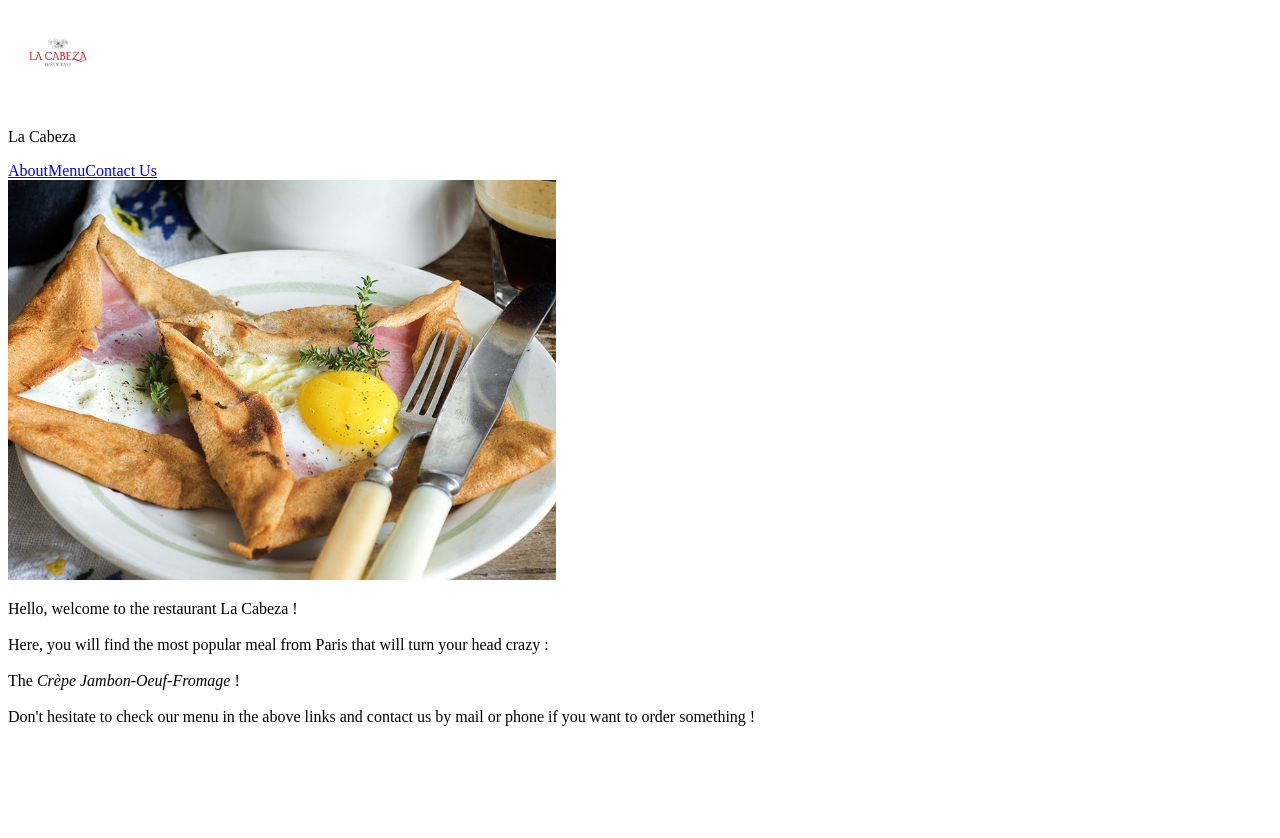
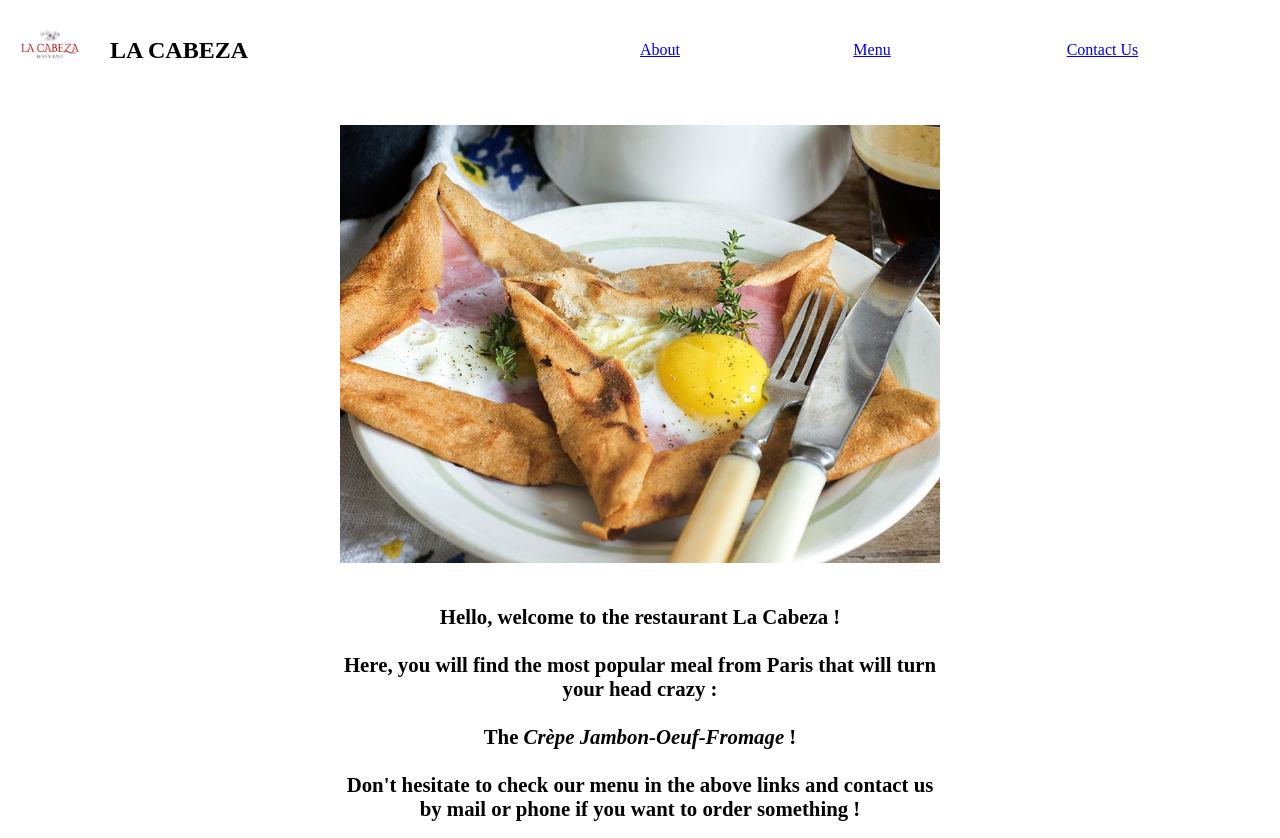
Before and after one commit to phoenixwright-creator/restaurant-page, a website built with webpack: page dist/index.html in a window 1280 px wide. Before the commit the page ends 800 px from the top, so only its background shows below. Built offline with nearby package versions, Linux system fonts and the light colour scheme.

Commit message:
Added some style + a module for displaying the page after loading

```diff
--- a/package.json
+++ b/package.json
@@ -5,12 +5,16 @@
   "private": true,
   "scripts": {
     "test": "echo \"Error: no test specified\" && exit 1",
-    "build": "webpack"
+    "build": "webpack",
+    "watch": "webpack --watch"
   },
   "keywords": [],
   "author": "",
   "license": "ISC",
   "devDependencies": {
+    "css-loader": "^6.7.1",
+    "html-webpack-plugin": "^5.5.0",
+    "style-loader": "^3.3.1",
     "webpack": "^5.70.0",
     "webpack-cli": "^4.9.2"
   }
--- a/src/index.js
+++ b/src/index.js
@@ -1,72 +1,10 @@
+import './style.css';
+import loading from './loading.js';
+
 function component() {
-  const main = document.createElement('div');
-  main.id = 'main';
+  const element = loading();
 
-  const logoDiv = document.createElement('div');
-  logoDiv.id = 'logo-space';
-
-  const logoImg = document.createElement('img');
-  logoImg.alt = 'Logo of the restaurant';
-  logoImg.id = 'restaurant-logo';
-  logoImg.src = '../src/la-cabeza-logo.png';
-  logoImg.style.height = '100px';
-  logoImg.style.width = 'auto';
-  logoDiv.appendChild(logoImg);
-
-  const restaurantName = document.createElement('p');
-  restaurantName.id = 'restaurant-name';
-  restaurantName.innerHTML = 'La Cabeza';
-  logoDiv.appendChild(restaurantName);
-
-  main.appendChild(logoDiv);
-
-  const headerLinks = document.createElement('div');
-  headerLinks.id = 'header-links';
-
-  const aboutLink = document.createElement('a');
-  aboutLink.target = '_blank';
-  aboutLink.href = '#';
-  aboutLink.rel = 'noopener noreferrer';
-  aboutLink.id = 'about';
-  aboutLink.innerHTML = 'About';
-  headerLinks.appendChild(aboutLink);
-
-  const menuLink = document.createElement('a');
-  menuLink.target = '_blank';
-  menuLink.href = '#';
-  menuLink.rel = 'noopener noreferrer';
-  menuLink.id = 'menu';
-  menuLink.innerHTML = 'Menu';
-  headerLinks.appendChild(menuLink);
-
-  const contactLink = document.createElement('a');
-  contactLink.target = '_blank';
-  contactLink.href = '#';
-  contactLink.rel = 'noopener noreferrer';
-  contactLink.id = 'contact';
-  contactLink.innerHTML = 'Contact Us';
-  headerLinks.appendChild(contactLink);
-
-  main.appendChild(headerLinks);
-
-  const mainImg = document.createElement('img');
-  mainImg.id = 'main-img';
-  mainImg.alt = 'Image of the main meal';
-  mainImg.src = '../src/crepe.jpg';
-  mainImg.style.height = '400px';
-  mainImg.style.width = 'auto';
-  main.appendChild(mainImg);
-
-  const descPara = document.createElement('p');
-  descPara.id = 'description';
-  descPara.innerHTML = `Hello, welcome to the restaurant La Cabeza ! <br><br>
-                        Here, you will find the most popular meal from Paris that will turn your head crazy : <br><br>
-                        The <em>Crèpe Jambon-Oeuf-Fromage</em> ! <br><br>
-                        Don't hesitate to check our menu in the above links and contact us by mail or phone if you want to order something !`;
-
-  main.appendChild(descPara);
-
-  return main;
+  return element;
 }
 
 document.getElementById('content').appendChild(component());
--- /dev/null
+++ b/src/loading.js
@@ -0,0 +1,63 @@
+export default function loading() {
+    const main = document.createElement('div');
+    main.id = 'main';
+
+    const logoDiv = document.createElement('div');
+    logoDiv.id = 'logo-space';
+
+    const logoImg = document.createElement('img');
+    logoImg.alt = 'Logo of the restaurant';
+    logoImg.id = 'restaurant-logo';
+    logoImg.src = '../src/la-cabeza-logo.png';
+    logoDiv.appendChild(logoImg);
+
+    const restaurantName = document.createElement('h1');
+    restaurantName.id = 'restaurant-name';
+    restaurantName.innerHTML = 'LA CABEZA';
+    logoDiv.appendChild(restaurantName);
+
+    main.appendChild(logoDiv);
+
+    const headerLinks = document.createElement('div');
+    headerLinks.id = 'header-links';
+
+    const aboutLink = document.createElement('a');
+    aboutLink.href = '#';
+    aboutLink.rel = 'noopener noreferrer';
+    aboutLink.id = 'about';
+    aboutLink.innerHTML = 'About';
+    headerLinks.appendChild(aboutLink);
+
+    const menuLink = document.createElement('a');
+    menuLink.href = '#';
+    menuLink.rel = 'noopener noreferrer';
+    menuLink.id = 'menu';
+    menuLink.innerHTML = 'Menu';
+    headerLinks.appendChild(menuLink);
+
+    const contactLink = document.createElement('a');
+    contactLink.href = '#';
+    contactLink.rel = 'noopener noreferrer';
+    contactLink.id = 'contact';
+    contactLink.innerHTML = 'Contact Us';
+    headerLinks.appendChild(contactLink);
+
+    main.appendChild(headerLinks);
+
+    const mainImg = document.createElement('img');
+    mainImg.id = 'main-img';
+    mainImg.alt = 'Image of the main meal';
+    mainImg.src = '../src/crepe.jpg';
+    main.appendChild(mainImg);
+
+    const descPara = document.createElement('h2');
+    descPara.id = 'description';
+    descPara.innerHTML = `Hello, welcome to the restaurant La Cabeza ! <br><br>
+                          Here, you will find the most popular meal from Paris that will turn your head crazy : <br><br>
+                          The <em>Crèpe Jambon-Oeuf-Fromage</em> ! <br><br>
+                          Don't hesitate to check our menu in the above links and contact us by mail or phone if you want to order something !`;
+
+    main.appendChild(descPara);
+
+    return main;
+}
--- /dev/null
+++ b/src/style.css
@@ -0,0 +1,48 @@
+body {
+    margin: 0;
+    padding: 0;
+}
+
+#main {
+    display: grid;
+    grid-template-columns: 1fr 1fr;
+    align-items: center;
+}
+
+#logo-space {
+    grid-column: 1/2;
+    display: flex;
+    align-items: center;
+    column-gap: 10px;
+}
+
+#restaurant-logo {
+    width: 100px;
+    height: auto;
+}
+
+#restaurant-name {
+    font-size: 1.5rem;
+}
+
+#header-links {
+    grid-column: 2/3;
+    display: grid;
+    grid-template-columns: repeat(3, 1fr);
+}
+
+#main-img {
+    grid-column: 1/3;
+    justify-self: center;
+    width: 600px;
+    height: auto;
+    padding: 25px 0px 25px 0px;
+}
+
+#description {
+    grid-column: 1/3;
+    text-align: center;
+    justify-self: center;
+    width: 600px;
+    font-size: 1.3rem;
+}
--- a/webpack.config.js
+++ b/webpack.config.js
@@ -1,9 +1,28 @@
 const path = require('path');
+const HtmlWebpackPlugin = require('html-webpack-plugin');
 
 module.exports = {
-  entry: './src/index.js',
+  entry: {
+    index: './src/index.js',
+    loading: './src/loading.js',
+  },
+  plugins: [
+    new HtmlWebpackPlugin({
+      title: 'Restaurant LA CABEZA',
+      template: './src/default.html',
+    }),
+  ],
   output: {
-    filename: 'main.js',
+    filename: '[name].bundle.js',
     path: path.resolve(__dirname, 'dist'),
+    clean: true,
+  },
+  module: {
+    rules: [
+      {
+        test: /\.css$/i,
+        use: ['style-loader', 'css-loader'],
+      },
+    ],
   },
 };
```
Also changed, not shown: src/default.html (added, +12 -0 lines), README.md, dist/index.bundle.js (added), dist/index.html, dist/loading.bundle.js (added), 1 other file.
